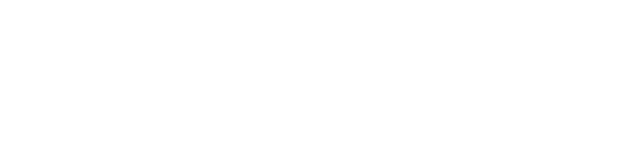
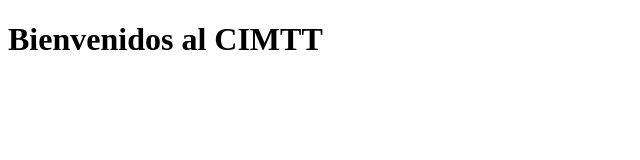
Before and after one commit to MartiBrgs/curso_git, a plain HTML site: page index.html in a window 1280 px wide. Shown: the whole page, without its empty margins (0-640 px from the left). Drawn offline with Linux system fonts and the light colour scheme.

Commit message:
titulo creado

```diff
--- a/index.html
+++ b/index.html
@@ -7,6 +7,6 @@
     <title>CIMTT</title>
 </head>
 <body>
-
+    <h1>Bienvenidos al CIMTT</h1>
 </body>
 </html>
```
